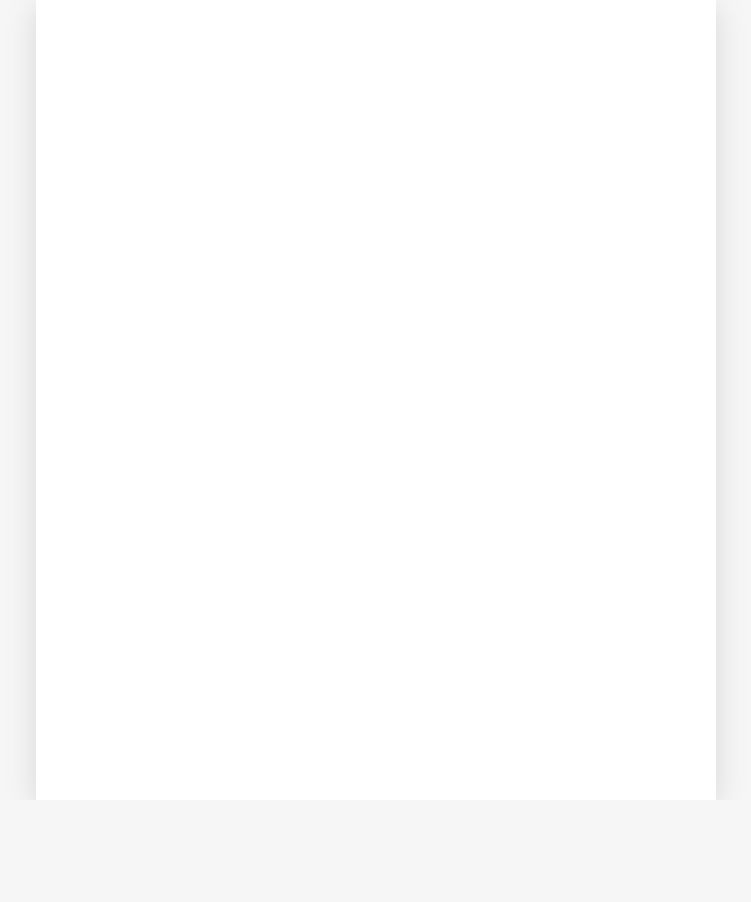
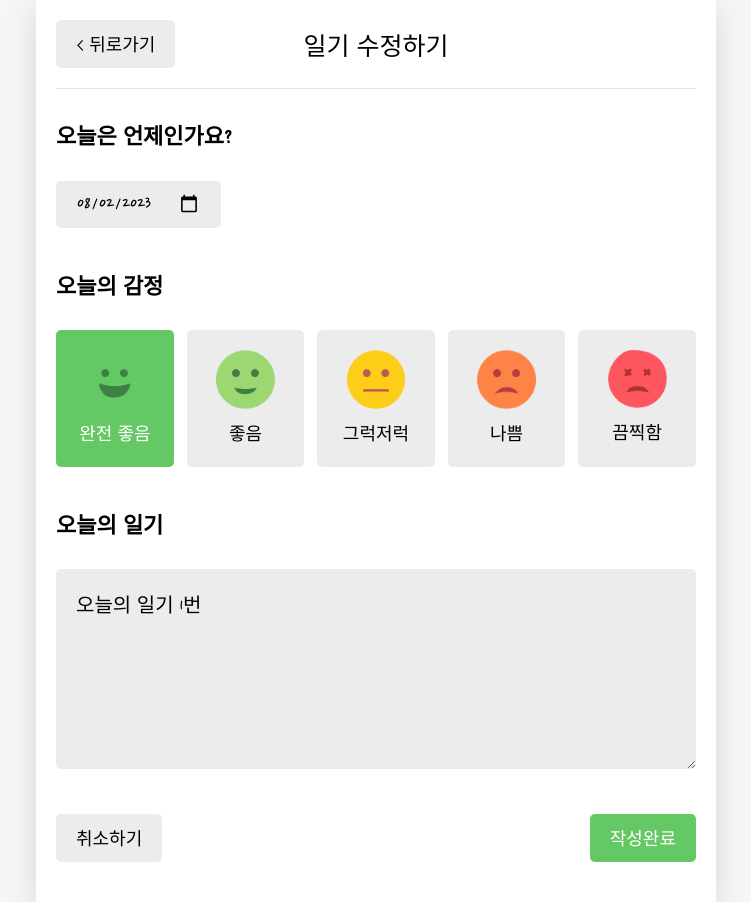
Before and after one commit to 627km/Emotion-Diary, a React (Create React App) app: page /edit/1 in a window 1280 px wide. Before the commit this address had no page. Shown: the whole page, without its empty margins (264-1015 px from the left). Before the commit the page ends 800 px from the top, so only its background shows below. Built offline with nearby package versions, Linux system fonts and the light colour scheme; a web font is replaced by a local one.

Commit message:
feat: Develop Diary Edit Page

```diff
--- a/src/App.css
+++ b/src/App.css
@@ -185,9 +185,6 @@ header button {
 
 /* DiaryEditor */
 
-.DiaryEditor {
-}
-
 .DiaryEditor section {
   margin-bottom: 40px;
 }
--- a/src/App.js
+++ b/src/App.js
@@ -120,7 +120,7 @@ function App() {
             <Routes>
               <Route path="/" element={<Home />} />
               <Route path="/new" element={<New />} />
-              <Route path="/edit" element={<Edit />} />
+              <Route path="/edit/:id" element={<Edit />} />
               <Route path="/diary/:id" element={<Diary />} />
             </Routes>
           </div>
--- a/src/components/DiaryEditor.js
+++ b/src/components/DiaryEditor.js
@@ -1,4 +1,4 @@
-import { useContext, useRef, useState } from "react";
+import { useContext, useEffect, useRef, useState } from "react";
 import { useNavigate } from "react-router-dom";
 import { DiaryDispatchContext } from "./../App.js";
 import MyHeader from "./MyHeader";
@@ -37,30 +37,50 @@ const getStringDate = (date) => {
   return date.toISOString().slice(0, 10);
 };
 
-const DiaryEditor = () => {
+const DiaryEditor = ({ isEdit, originData }) => {
   const contentRef = useRef();
   const [content, setContent] = useState("");
   const [emotion, setEmotion] = useState(3);
   const [date, setDate] = useState(getStringDate(new Date()));
 
-  const { onCreate } = useContext(DiaryDispatchContext);
+  const { onCreate, onEdit } = useContext(DiaryDispatchContext);
   const navigate = useNavigate();
   const handleSubmit = () => {
     if (content.length < 1) {
       contentRef.current.focus();
       return;
     }
-    onCreate(date, content, emotion);
-    navigate("/");
+    if (
+      window.confirm(
+        isEdit ? "일기를 수정하시겠습니까?" : "새로운 일기를 작성하시겠습니까?"
+      )
+    ) {
+      if (!isEdit) {
+        onCreate(date, content, emotion);
+      } else {
+        onEdit(originData.id, date, content, emotion);
+      }
+    }
+    navigate("/", { replace: true });
   };
   const handleClickEmote = (emotion) => {
     setEmotion(emotion);
   };
+
+  useEffect(() => {
+    if (isEdit) {
+      setDate(getStringDate(new Date(parseInt(originData.date))));
+      setEmotion(originData.emotion);
+      setContent(originData.content);
+    }
+  }, [isEdit, originData]);
   return (
     <div className="DiaryEditor">
       <MyHeader
-        headText={"새로운 일기 쓰기"}
-        leftChild={<MyButton text={"뒤로가기"} onClick={() => navigate(-1)} />}
+        headText={isEdit ? "일기 수정하기" : "새로운 일기 쓰기"}
+        leftChild={
+          <MyButton text={"< 뒤로가기"} onClick={() => navigate(-1)} />
+        }
       />
       <div>
         <section>
--- a/src/pages/Edit.js
+++ b/src/pages/Edit.js
@@ -1,35 +1,34 @@
-import { useNavigate, useSearchParams } from "react-router-dom";
+import { useContext, useEffect, useState } from "react";
+import { useNavigate, useParams } from "react-router-dom";
+import { DiaryStateContext } from "../App";
+import DiaryEditor from "../components/DiaryEditor";
 
 const Edit = () => {
+  const [originData, setOriginData] = useState();
   const navigate = useNavigate();
-  const [searchParams, setSearchParams] = useSearchParams();
-  const id = searchParams.get("id");
-  console.log("id :", id);
+  const { id } = useParams();
 
-  const mode = searchParams.get("mode");
-  console.log("mode: ", mode);
+  const diaryList = useContext(DiaryStateContext);
+  console.log(id);
+  console.log(diaryList);
 
+  useEffect(() => {
+    if (diaryList.length >= 1) {
+      const targetDiary = diaryList.find(
+        (it) => parseInt(it.id) === parseInt(id)
+      );
+      console.log(targetDiary);
+
+      if (targetDiary) {
+        setOriginData(targetDiary);
+      } else {
+        navigate("/", { replace: true });
+      }
+    }
+  }, [id, diaryList]);
   return (
     <div>
-      <h1>Edit</h1>
-      <p>이곳은 일기 수정페이지 입니다</p>
-      <button onClick={() => setSearchParams({ who: "kmjeon" })}>
-        QS 바꾸기
-      </button>
-      <button
-        onClick={() => {
-          navigate("./home");
-        }}
-      >
-        HOME으로 가기
-      </button>
-      <button
-        onClick={() => {
-          navigate(-1);
-        }}
-      >
-        뒤로가기
-      </button>
+      {originData && <DiaryEditor isEdit={true} originData={originData} />}
     </div>
   );
 };
```
